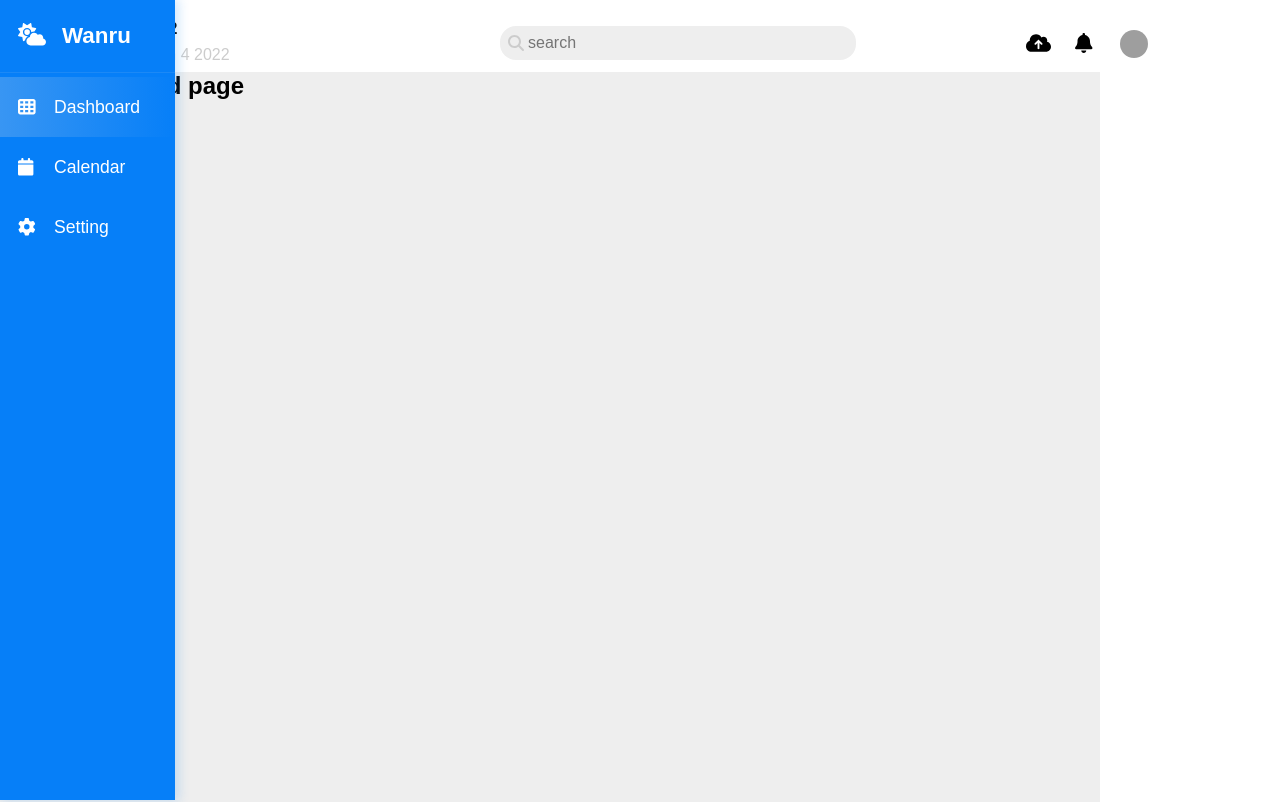
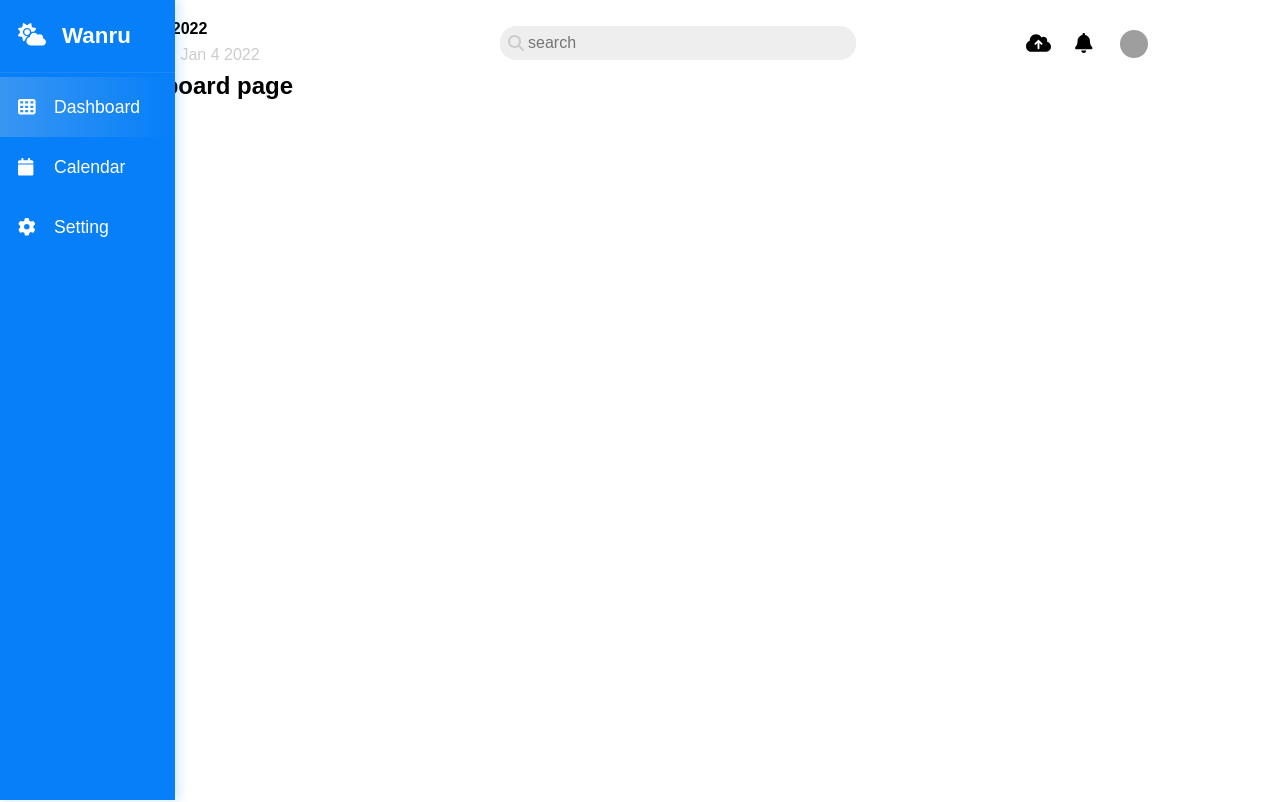
Before and after one commit to namt93/weather-web-project, a React (Create React App) app in the folder frontend/weather-web-ui/: page / in a window 1280 px wide. Shown: the top 802 px of the page. Built offline with nearby package versions, Linux system fonts and the light colour scheme; grey boxes are pictures that could not be loaded; a web font is replaced by a local one.

Commit message:
Modify UI DefaultLayout

```diff
--- a/frontend/weather-web-ui/src/components/GlobalStyles/GlobalStyles.scss
+++ b/frontend/weather-web-ui/src/components/GlobalStyles/GlobalStyles.scss
@@ -13,7 +13,8 @@
     --bold-font-weight: 550;
 
     // Sidebar
-    --sidebar-width: 56px;
+    --sidebar-width: 175px;
+    --sidebar-width-small: 56px;
 }
 
 /* Reset CSS */
--- a/frontend/weather-web-ui/src/components/Layout/DefaultLayout/DefaultLayout.module.scss
+++ b/frontend/weather-web-ui/src/components/Layout/DefaultLayout/DefaultLayout.module.scss
@@ -6,9 +6,9 @@
 
 .container {
     width: 1100px;
-    min-height: 1000px;
-    background-color: #eee;
-    padding: var(--header-height) 0px 0px var(--sidebar-width);
+    height: 1000px;
+    background-color: #fff;
+    padding: var(--header-height) 0px 0px calc(var(--sidebar-width-small) + 49px);
 }
 
 .container .content {
--- a/frontend/weather-web-ui/src/components/Layout/DefaultLayout/Sidebar/Sidebar.module.scss
+++ b/frontend/weather-web-ui/src/components/Layout/DefaultLayout/Sidebar/Sidebar.module.scss
@@ -4,13 +4,14 @@
     position: fixed;
     height: 100%;
     left: 0;
-    width: var(--sidebar-width);
+    width: var(--sidebar-width-small);
     box-shadow: 3px 0px 10px 1px rgba(36, 139, 242, 0.2);
     overflow: hidden;
 
     &:hover {
         transition: 300ms;
-        width: 175px;
+        width: var(--sidebar-width);
+        z-index: 1;
 
         .sidebar-item-title,
         .name-app {
--- a/frontend/weather-web-ui/src/components/Layout/components/Header/Header.module.scss
+++ b/frontend/weather-web-ui/src/components/Layout/components/Header/Header.module.scss
@@ -3,7 +3,8 @@
     height: var(--header-height);
     background-color: var(--white-color);
     position: fixed;
-    left: var(--sidebar-width);
+    left: calc(var(--sidebar-width-small) + 30px);
+    z-index: 1;
 }
 
 .header > .header-content {
```
